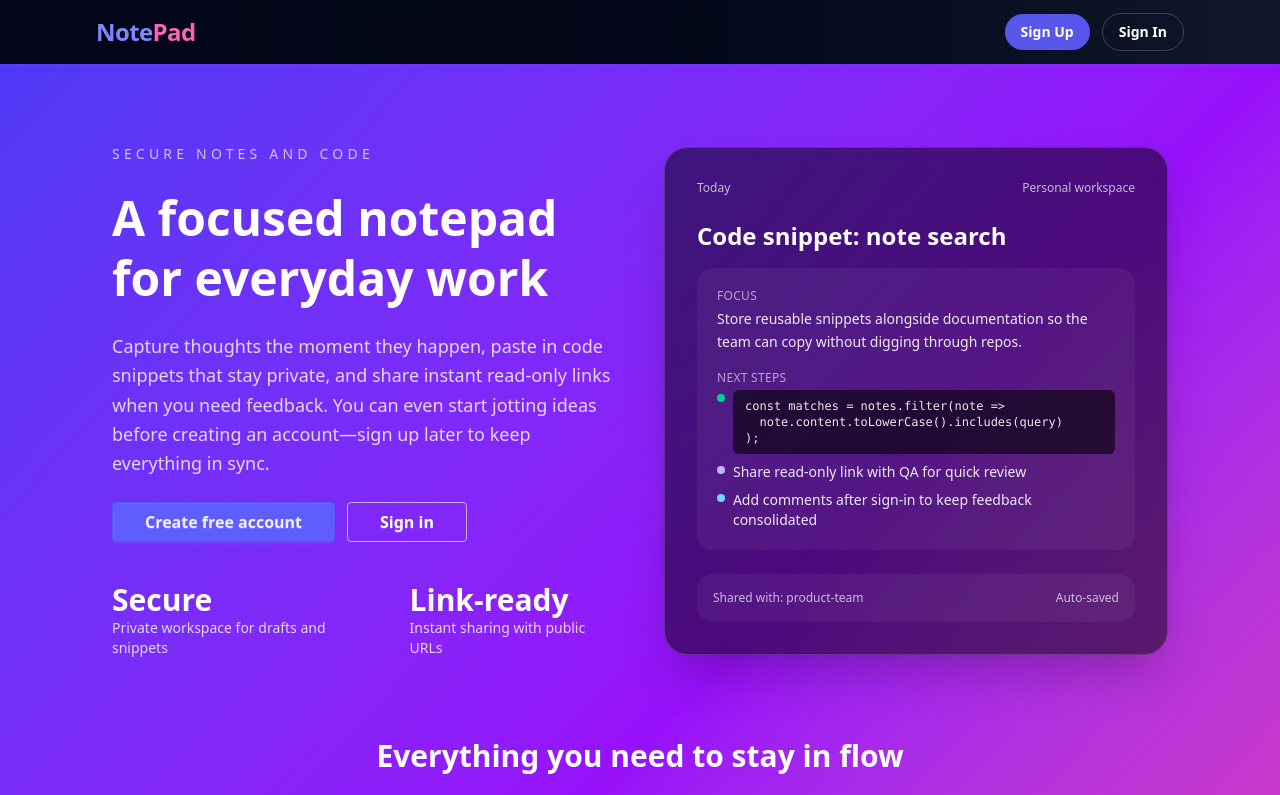
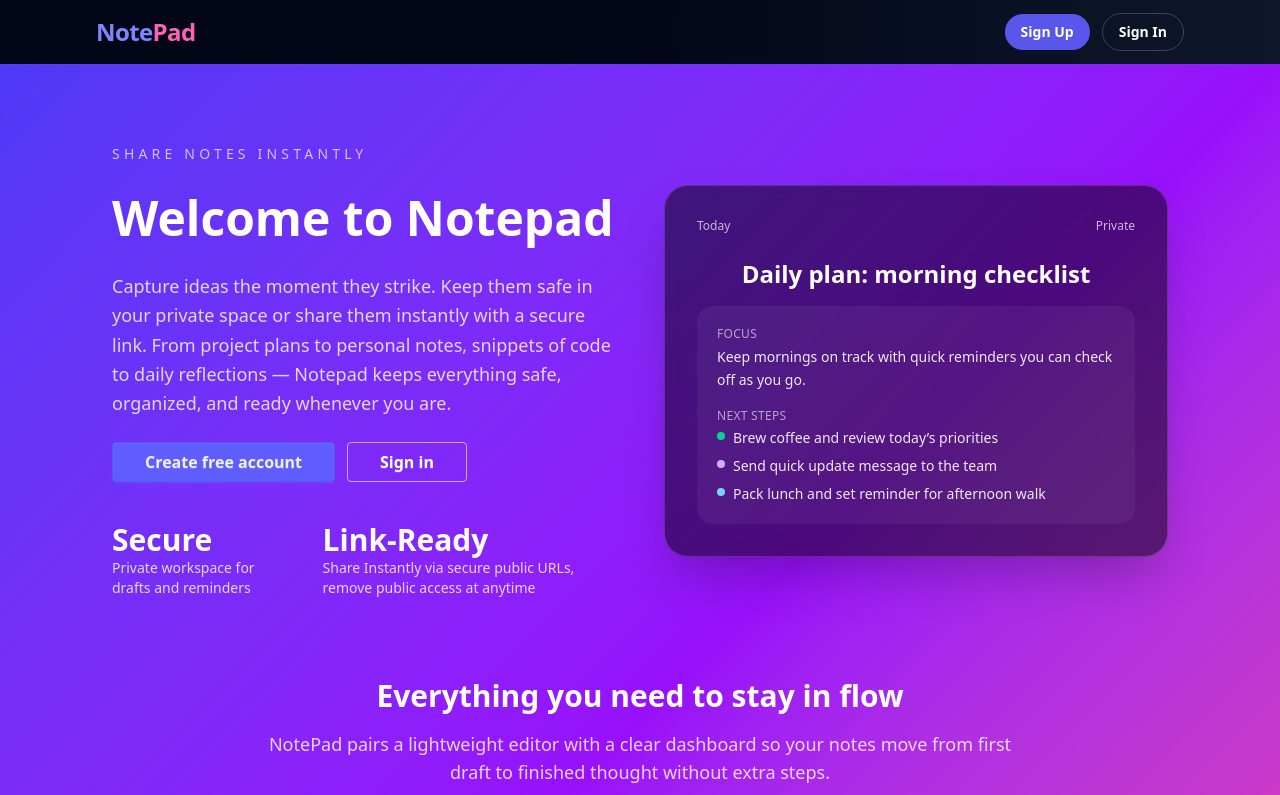
Before and after one commit to hmian01/notepad, a React (Vite) app in the folder frontend/: page / in a window 1280 px wide. Shown: the top 795 px of the page. Built offline with nearby package versions, Linux system fonts and the light colour scheme.

Commit message:
created home page

```diff
--- a/frontend/src/pages/Home.jsx
+++ b/frontend/src/pages/Home.jsx
@@ -6,8 +6,8 @@ import "../index.css";
 
 const features = [
   {
-    title: "Secure note & code storage",
-    description: "Keep every draft and snippet protected in your private workspace so nothing gets lost in shared folders.",
+    title: "Secure note storage",
+    description: "Keep every draft protected in your private workspace so nothing gets lost in shared folders.",
   },
   {
     title: "Instant shareable links",
@@ -30,13 +30,13 @@ export default function Home() {
     <div className="min-h-screen bg-gradient-to-br from-indigo-600 via-purple-600 to-pink-500 text-white">
       <section className="max-w-6xl mx-auto px-6 md:px-12 py-20 flex flex-col lg:flex-row items-center gap-12">
         <div className="w-full lg:w-1/2 space-y-6">
-          <p className="text-sm uppercase tracking-[0.3em] text-white/70">Secure notes and code</p>
+          <p className="text-sm uppercase tracking-[0.3em] text-white/70">Share notes instantly</p>
           <h1 className="text-4xl sm:text-5xl font-extrabold leading-tight">
-            A focused notepad for everyday work
+            Welcome to Notepad
           </h1>
           <p className="text-white/80 text-lg leading-relaxed">
-            Capture thoughts the moment they happen, paste in code snippets that stay private, and share instant read-only links when you need feedback.
-            You can even start jotting ideas before creating an account—sign up later to keep everything in sync.
+            Capture ideas the moment they strike. Keep them safe in your private space or share them instantly with a secure link.
+            From project plans to personal notes, snippets of code to daily reflections — Notepad keeps everything safe, organized, and ready whenever you are.
           </p>
           <div className="flex flex-col sm:flex-row gap-3">
             <Link to={primaryCta} className="btn btn-primary px-8 py-3 text-base font-semibold">
@@ -49,11 +49,11 @@ export default function Home() {
           <div className="flex gap-8 pt-4">
             <div>
               <p className="text-3xl font-bold">Secure</p>
-              <p className="text-sm text-white/80">Private workspace for drafts and snippets</p>
+              <p className="text-sm text-white/80">Private workspace for drafts and reminders</p>
             </div>
             <div>
-              <p className="text-3xl font-bold">Link-ready</p>
-              <p className="text-sm text-white/80">Instant sharing with public URLs</p>
+              <p className="text-3xl font-bold">Link-Ready</p>
+              <p className="text-sm text-white/80">Share Instantly via secure public URLs, remove public access at anytime</p>
             </div>
           </div>
         </div>
@@ -62,14 +62,14 @@ export default function Home() {
           <div className="bg-black/50 border border-white/15 rounded-3xl shadow-2xl backdrop-blur-sm p-8 max-w-lg mx-auto">
             <div className="flex items-center justify-between text-xs text-white/70 mb-6">
               <span>Today</span>
-              <span>Personal workspace</span>
+              <span>Private</span>
             </div>
-            <h3 className="text-2xl font-semibold mb-4">Code snippet: note search</h3>
+            <h3 className="text-2xl text-center font-semibold mb-4">Daily plan: morning checklist</h3>
             <div className="space-y-4 bg-white/5 rounded-2xl p-5">
               <div>
                 <p className="text-xs uppercase tracking-wide text-white/60 mb-1">Focus</p>
                 <p className="text-sm leading-relaxed text-white/90">
-                  Store reusable snippets alongside documentation so the team can copy without digging through repos.
+                  Keep mornings on track with quick reminders you can check off as you go.
                 </p>
               </div>
               <div>
@@ -77,26 +77,18 @@ export default function Home() {
                 <ul className="space-y-2 text-sm text-white/90">
                   <li className="flex items-start gap-2">
                     <span className="mt-1 h-2 w-2 rounded-full bg-emerald-400" aria-hidden="true"></span>
-                    <pre className="font-mono text-xs bg-black/60 rounded-md px-3 py-2 w-full flex-1 whitespace-pre overflow-x-auto">
-{`const matches = notes.filter(note =>
-  note.content.toLowerCase().includes(query)
-);`}
-                    </pre>
+                    Brew coffee and review today’s priorities
                   </li>
                   <li className="flex items-start gap-2">
                     <span className="mt-1 h-2 w-2 rounded-full bg-violet-300" aria-hidden="true"></span>
-                    Share read-only link with QA for quick review
+                    Send quick update message to the team
                   </li>
                   <li className="flex items-start gap-2">
                     <span className="mt-1 h-2 w-2 rounded-full bg-sky-300" aria-hidden="true"></span>
-                    Add comments after sign-in to keep feedback consolidated
+                    Pack lunch and set reminder for afternoon walk
                   </li>
                 </ul>
               </div>
-            </div>
-            <div className="mt-6 flex items-center justify-between text-xs text-white/70 bg-white/5 rounded-2xl p-4">
-              <span>Shared with: product-team</span>
-              <span>Auto-saved</span>
             </div>
           </div>
         </div>
```
